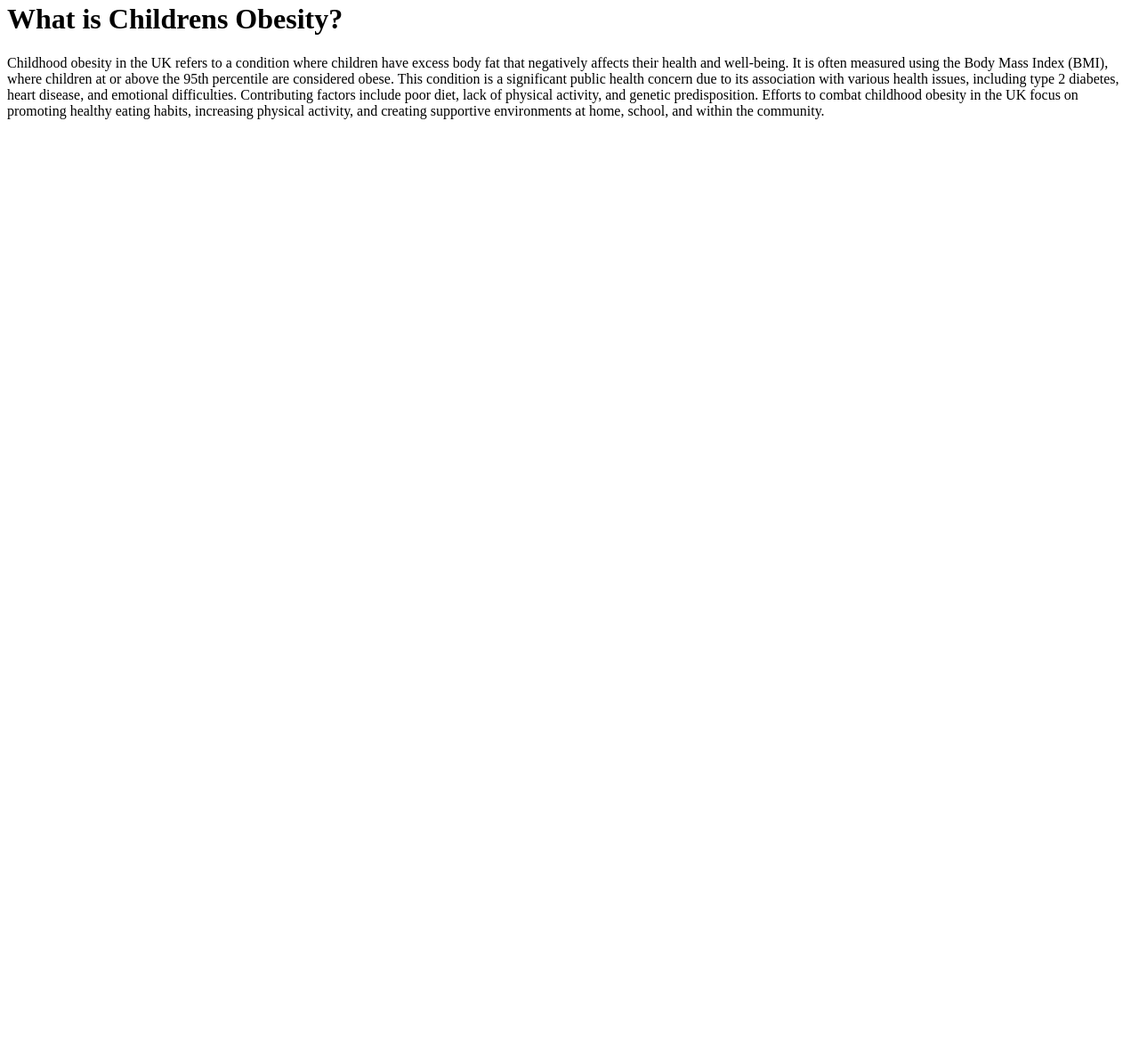
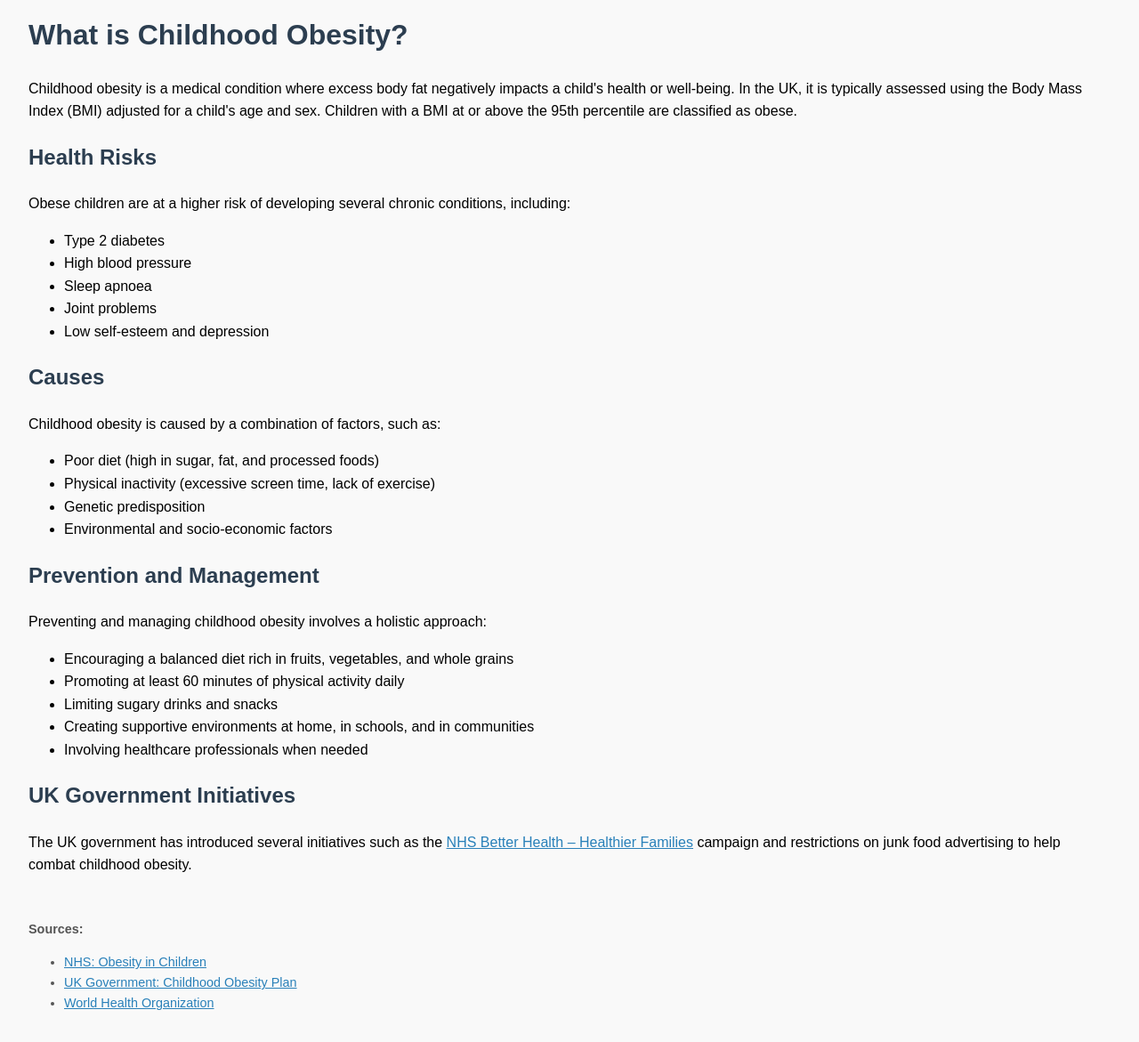
Before and after one commit to CBH-23/no-obesity, a plain HTML site: page childrens-obesity.html in a window 1280 px wide. Shown: the part 18-1189 px from the top of the page at 89% size. Before the commit the page ends 800 px from the top, so only its background shows below. Drawn offline with Linux system fonts and the light colour scheme.

Commit message:
Update childrens-obesity.html
update information on this html with evidence based information

```diff
--- a/childrens-obesity.html
+++ b/childrens-obesity.html
@@ -3,10 +3,80 @@
 <head>
     <meta charset="UTF-8">
     <meta name="viewport" content="width=device-width, initial-scale=1.0">
-    <title>Document</title>
+    <title>Childhood Obesity: Evidence-Based Information</title>
+    <style>
+        body {
+            font-family: Arial, sans-serif;
+            margin: 2rem;
+            line-height: 1.6;
+            background-color: #f9f9f9;
+        }
+        h1, h2 {
+            color: #2c3e50;
+        }
+        a {
+            color: #2980b9;
+        }
+        footer {
+            margin-top: 3rem;
+            font-size: 0.9rem;
+            color: #555;
+        }
+    </style>
 </head>
 <body>
-    <h1>What is Childrens Obesity?</h1>
-    <p>Childhood obesity in the UK refers to a condition where children have excess body fat that negatively affects their health and well-being. It is often measured using the Body Mass Index (BMI), where children at or above the 95th percentile are considered obese. This condition is a significant public health concern due to its association with various health issues, including type 2 diabetes, heart disease, and emotional difficulties. Contributing factors include poor diet, lack of physical activity, and genetic predisposition. Efforts to combat childhood obesity in the UK focus on promoting healthy eating habits, increasing physical activity, and creating supportive environments at home, school, and within the community.</p>
+    <h1>What is Childhood Obesity?</h1>
+    <p>
+        Childhood obesity is a medical condition where excess body fat negatively impacts a child's health or well-being. In the UK, it is typically assessed using the Body Mass Index (BMI) adjusted for a child's age and sex. Children with a BMI at or above the 95th percentile are classified as obese.
+    </p>
+
+    <h2>Health Risks</h2>
+    <p>
+        Obese children are at a higher risk of developing several chronic conditions, including:
+    </p>
+    <ul>
+        <li>Type 2 diabetes</li>
+        <li>High blood pressure</li>
+        <li>Sleep apnoea</li>
+        <li>Joint problems</li>
+        <li>Low self-esteem and depression</li>
+    </ul>
+
+    <h2>Causes</h2>
+    <p>
+        Childhood obesity is caused by a combination of factors, such as:
+    </p>
+    <ul>
+        <li>Poor diet (high in sugar, fat, and processed foods)</li>
+        <li>Physical inactivity (excessive screen time, lack of exercise)</li>
+        <li>Genetic predisposition</li>
+        <li>Environmental and socio-economic factors</li>
+    </ul>
+
+    <h2>Prevention and Management</h2>
+    <p>
+        Preventing and managing childhood obesity involves a holistic approach:
+    </p>
+    <ul>
+        <li>Encouraging a balanced diet rich in fruits, vegetables, and whole grains</li>
+        <li>Promoting at least 60 minutes of physical activity daily</li>
+        <li>Limiting sugary drinks and snacks</li>
+        <li>Creating supportive environments at home, in schools, and in communities</li>
+        <li>Involving healthcare professionals when needed</li>
+    </ul>
+
+    <h2>UK Government Initiatives</h2>
+    <p>
+        The UK government has introduced several initiatives such as the <a href="https://www.nhs.uk/healthier-families/">NHS Better Health – Healthier Families</a> campaign and restrictions on junk food advertising to help combat childhood obesity.
+    </p>
+
+    <footer>
+        <p><strong>Sources:</strong></p>
+        <ul>
+            <li><a href="https://www.nhs.uk/conditions/obesity-in-children/" target="_blank">NHS: Obesity in Children</a></li>
+            <li><a href="https://www.gov.uk/government/publications/childhood-obesity-a-plan-for-action" target="_blank">UK Government: Childhood Obesity Plan</a></li>
+            <li><a href="https://www.who.int/news-room/fact-sheets/detail/obesity-and-overweight" target="_blank">World Health Organization</a></li>
+        </ul>
+    </footer>
 </body>
 </html>
```
